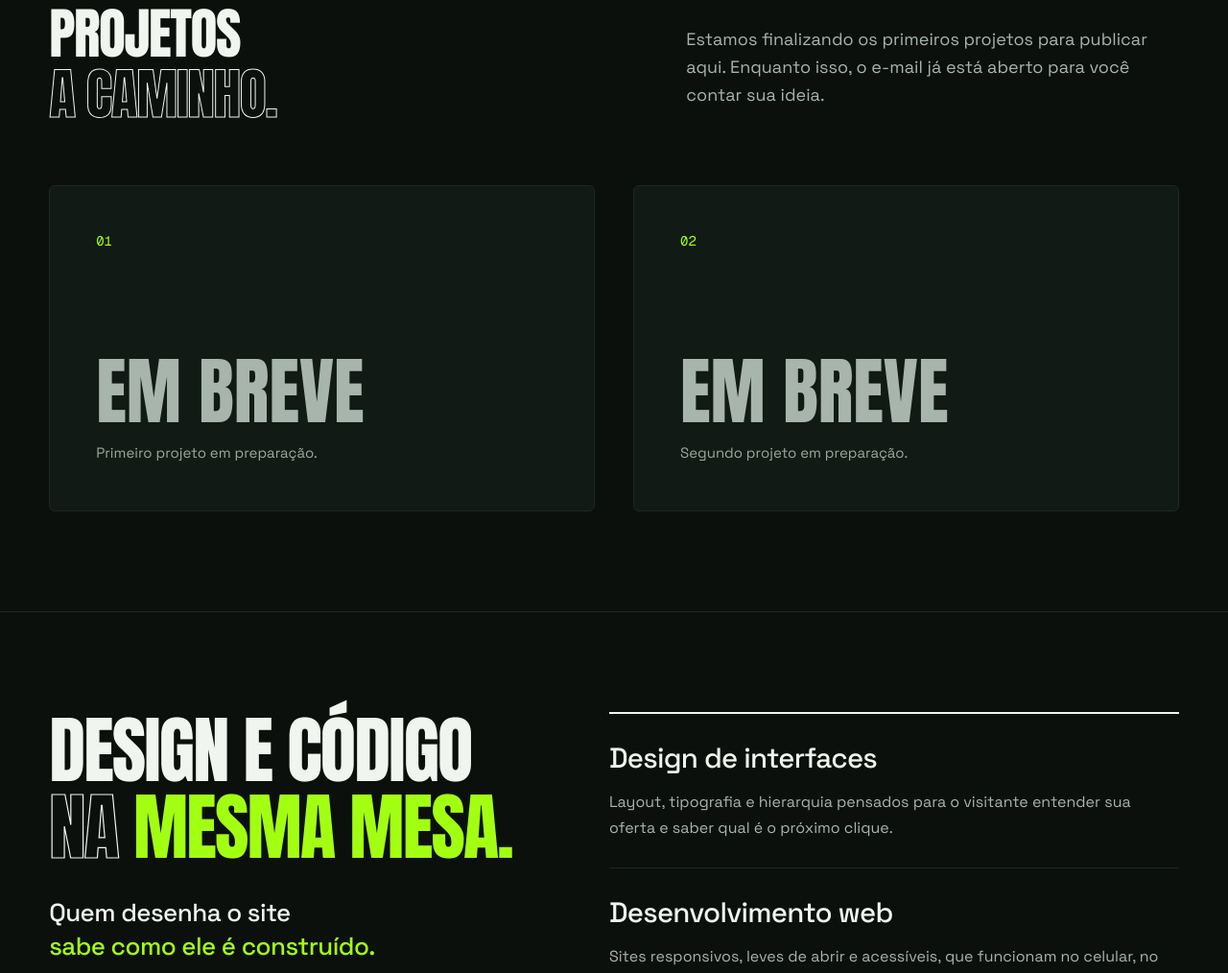
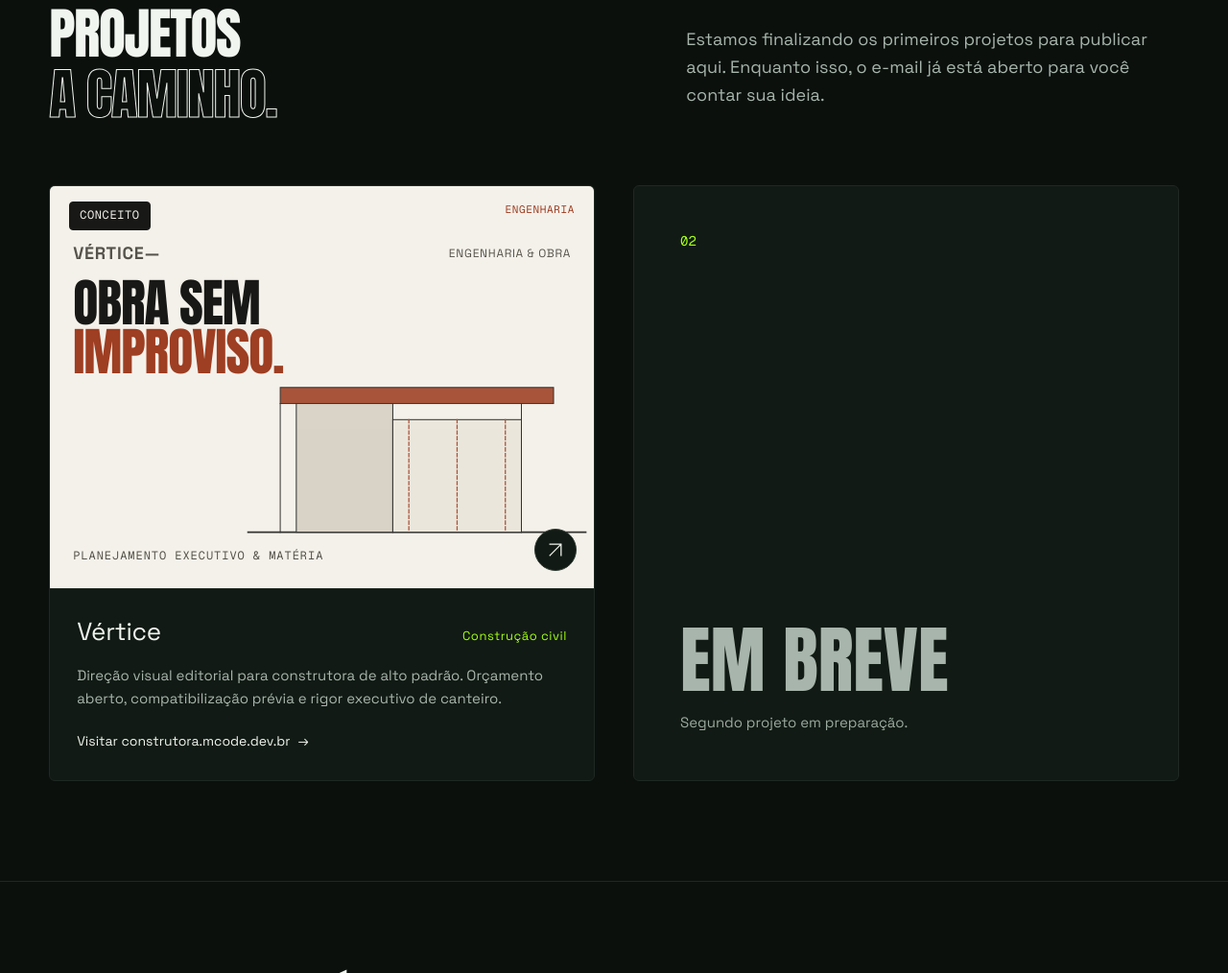
Before and after one commit to caioribi7/mcode-portfolio, a website with bundled scripts: page index.html in a window 1280 px wide. Shown: the part 920-1934 px from the top of the page at 96% size. Built offline with nearby package versions, Linux system fonts and the light colour scheme.

Commit message:
feat: adicionar card do projeto Vertice com link para subdominio

```diff
--- a/index.html
+++ b/index.html
@@ -156,10 +156,49 @@
     </div>
 
     <div class="work-grid">
-      <article class="project-card project-coming-soon" aria-label="Projeto 01 em breve">
-        <span class="project-slot-number" aria-hidden="true">01</span>
-        <h3>EM BREVE</h3>
-        <p>Primeiro projeto em preparação.</p>
+      <!-- Projeto 01: Vértice Engenharia -->
+      <article class="project-card">
+        <a class="project project-vertice" href="https://construtora.mcode.dev.br" target="_blank" rel="noopener noreferrer" aria-label="Vértice Engenharia — Abrir projeto em nova aba">
+          <div class="project-art vertice-art">
+            <div class="project-card-header">
+              <span class="project-badge">CONCEITO</span>
+              <span class="project-metric">ENGENHARIA</span>
+            </div>
+            <div class="mock-top">
+              <b>VÉRTICE—</b>
+              <span>ENGENHARIA &amp; OBRA</span>
+            </div>
+            <div class="vertice-title-art">OBRA SEM<br><span>IMPROVISO.</span></div>
+            <svg class="vertice-vector" viewBox="0 0 500 350" aria-hidden="true">
+              <g fill="none" stroke="#181917" stroke-width="1.2">
+                <line x1="40" y1="280" x2="460" y2="280" stroke-width="2"/>
+                <line x1="80" y1="280" x2="80" y2="120"/>
+                <line x1="220" y1="280" x2="220" y2="120"/>
+                <line x1="380" y1="280" x2="380" y2="120"/>
+                <rect x="80" y="100" width="340" height="20" fill="#9E3E22" stroke="#181917" stroke-width="1.2"/>
+                <rect x="100" y="120" width="120" height="160" fill="#D6D0C3" stroke="#181917" stroke-width="1.2"/>
+                <rect x="220" y="140" width="160" height="140" fill="#EAE5DA" stroke="#181917" stroke-width="1.2"/>
+                <line x1="240" y1="140" x2="240" y2="280" stroke="#9E3E22" stroke-width="1.5" stroke-dasharray="4 3"/>
+                <line x1="300" y1="140" x2="300" y2="280" stroke="#9E3E22" stroke-width="1.5" stroke-dasharray="4 3"/>
+                <line x1="360" y1="140" x2="360" y2="280" stroke="#9E3E22" stroke-width="1.5" stroke-dasharray="4 3"/>
+              </g>
+            </svg>
+            <span class="mock-bottom">PLANEJAMENTO EXECUTIVO &amp; MATÉRIA</span>
+            <span class="project-open" aria-hidden="true"><svg><use href="#arrow"/></svg></span>
+          </div>
+
+          <div class="project-info">
+            <div class="project-meta-row">
+              <h3 class="project-name">Vértice</h3>
+              <span class="project-category">Construção civil</span>
+            </div>
+            <p class="project-desc">Direção visual editorial para construtora de alto padrão. Orçamento aberto, compatibilização prévia e rigor executivo de canteiro.</p>
+            <div class="project-footer-link">
+              <span class="link-label">Visitar construtora.mcode.dev.br</span>
+              <span class="link-arrow">→</span>
+            </div>
+          </div>
+        </a>
       </article>
       <article class="project-card project-coming-soon" aria-label="Projeto 02 em breve">
         <span class="project-slot-number" aria-hidden="true">02</span>
--- a/styles.css
+++ b/styles.css
@@ -1496,3 +1496,51 @@ h2, h3 { text-wrap: balance; font-weight: 400; }
 .project-slot-number { margin-bottom: auto; color: var(--accent); font: 14px var(--mono); }
 .project-coming-soon h3 { margin: 56px 0 14px; color: var(--muted-light); font: 400 clamp(48px,6vw,82px)/1 var(--display); }
 .project-coming-soon p { margin: 0; color: var(--muted); font-size: 15px; line-height: 1.6; }
+
+
+/* Vértice Art */
+.vertice-art {
+  background: #F4F1EA;
+  color: #181917;
+  border-bottom: 1px solid var(--line);
+  position: relative;
+  overflow: hidden;
+}
+.vertice-art .mock-top b,
+.vertice-art .mock-top span,
+.vertice-art .mock-bottom {
+  color: #55534B;
+}
+.vertice-art .project-badge {
+  background: #181917;
+  color: #F4F1EA;
+  border-color: #181917;
+}
+.vertice-art .project-metric {
+  font-family: var(--mono);
+  font-size: 11px;
+  color: #9E3E22;
+  letter-spacing: 0.06em;
+}
+.vertice-title-art {
+  position: absolute;
+  top: 96px;
+  left: 24px;
+  font-family: var(--display);
+  font-size: clamp(36px, 4.2vw, 54px);
+  line-height: 0.95;
+  color: #181917;
+  letter-spacing: -0.02em;
+  z-index: 2;
+}
+.vertice-title-art span {
+  color: #9E3E22;
+}
+.vertice-vector {
+  position: absolute;
+  right: -5%;
+  bottom: 0;
+  width: 75%;
+  height: 70%;
+  opacity: 0.88;
+}
```
Also changed, not shown: tests/site.test.mjs (+8 -6 lines).
